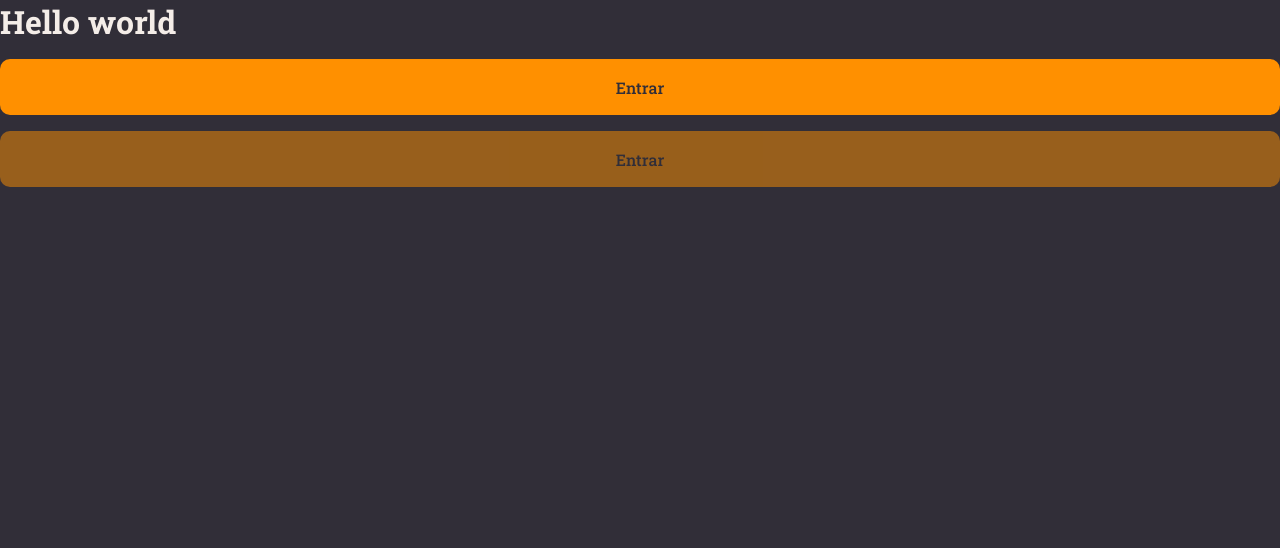
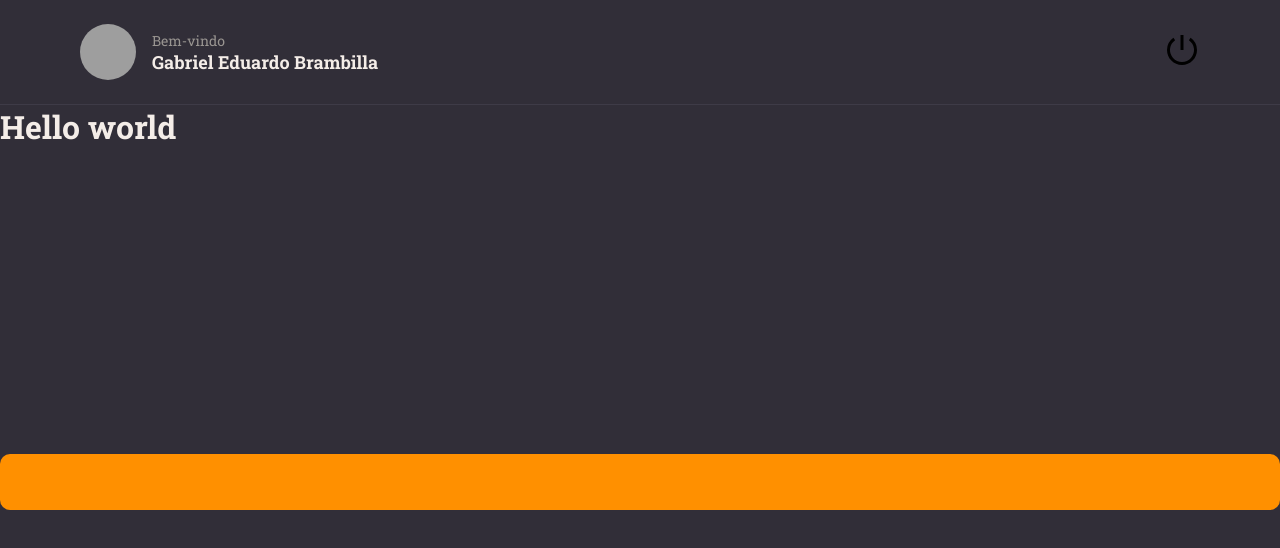
Before and after one commit to GabrielEduardoBrambilla/react-notes, a React (Vite) app: page / in a window 1280 px wide. Shown: the top 548 px of the page. Built offline with nearby package versions, Linux system fonts and the light colour scheme; grey boxes are pictures that could not be loaded.

Commit message:
Header component

```diff
--- a/package.json
+++ b/package.json
@@ -11,6 +11,7 @@
   "dependencies": {
     "react": "^18.2.0",
     "react-dom": "^18.2.0",
+    "react-icons": "^4.8.0",
     "styled-components": "^5.3.9"
   },
   "devDependencies": {
--- /dev/null
+++ b/src/components/Header/index.jsx
@@ -0,0 +1,19 @@
+import { Container, Profile, Logout } from './styles'
+import { RiShutDownLine } from 'react-icons/ri'
+
+export function Header() {
+  return (
+    <Container>
+      <Profile>
+        <img src="https://github.com/GabrielEduardoBrambilla.png" alt="Img perfil usuario" />
+        <div>
+          <span>Bem-vindo</span>
+          <strong>Gabriel Eduardo Brambilla</strong>
+        </div>
+      </Profile>
+      <Logout>
+        <RiShutDownLine />
+      </Logout>
+    </Container>
+  )
+}
--- /dev/null
+++ b/src/components/Header/styles.js
@@ -0,0 +1,54 @@
+import styled from 'styled-components'
+
+export const Container = styled.header`
+  grid-area: header;
+
+  height: 105px;
+  width: 100%;
+
+  border-bottom-width: 1px;
+  border-bottom-style: solid;
+  border-bottom-color: ${({ theme }) => theme.COLORS.BACKGROUND_700};
+
+  display: flex;
+  justify-content: space-between;
+
+  padding: 0 80px;
+`
+export const Profile = styled.div`
+  display: flex;
+  align-items: center;
+
+  > img {
+    width: 56px;
+    height: 56px;
+    border-radius: 50%;
+  }
+
+  > div {
+    display: flex;
+    flex-direction: column;
+    margin-left: 16px;
+
+    span {
+      font-size: 14px;
+      color: ${({ theme }) => theme.COLORS.GRAY_100};
+    }
+
+    strong {
+      font-size: 18px;
+      color: ${({ theme }) => theme.COLORS.WHITE};
+    }
+  }
+`
+
+export const Logout = styled.button`
+  border: none;
+  background: none;
+
+  >svg{
+    color: ${({ theme }) => theme.COLORS.GRAY_100});
+    font-size:36px;
+
+  }
+`
--- a/src/main.jsx
+++ b/src/main.jsx
@@ -4,7 +4,6 @@
 import GlobalStyle from './styles/global'
 import theme from './styles/theme'
 import { Details } from './pages/Details'
-import { Button } from './components/Button'
 
 
 ReactDOM.createRoot(document.getElementById('root')).render(
@@ -12,8 +11,6 @@
     <ThemeProvider theme={theme}>
       <GlobalStyle />
       <Details />
-      <Button title="Entrar" />
-      <Button title="Entrar" loading />
     </ThemeProvider>
   </React.StrictMode>
 )
--- a/src/pages/Details/index.jsx
+++ b/src/pages/Details/index.jsx
@@ -1,9 +1,14 @@
 import { Container } from './styles'
+import { Button } from '../../components/Button'
+import { Header } from '../../components/Header'
+
 
 export function Details() {
   return (
     <Container>
+      <Header />
       <h1>Hello world</h1>
+      <Button />
     </Container>
 
   )
--- a/src/pages/Details/styles.js
+++ b/src/pages/Details/styles.js
@@ -1,3 +1,12 @@
 import styled from 'styled-components'
 
-export const Container = styled.div``
+export const Container = styled.div`
+  display: grid;
+  width: 100%;
+  height: 100vh;
+
+  grid-template-rows: 105px auto;
+  grid-template-areas:
+    'header'
+    'content';
+`
```
Also changed, not shown: 1 other file (tests, documents, lock files or other folders).
